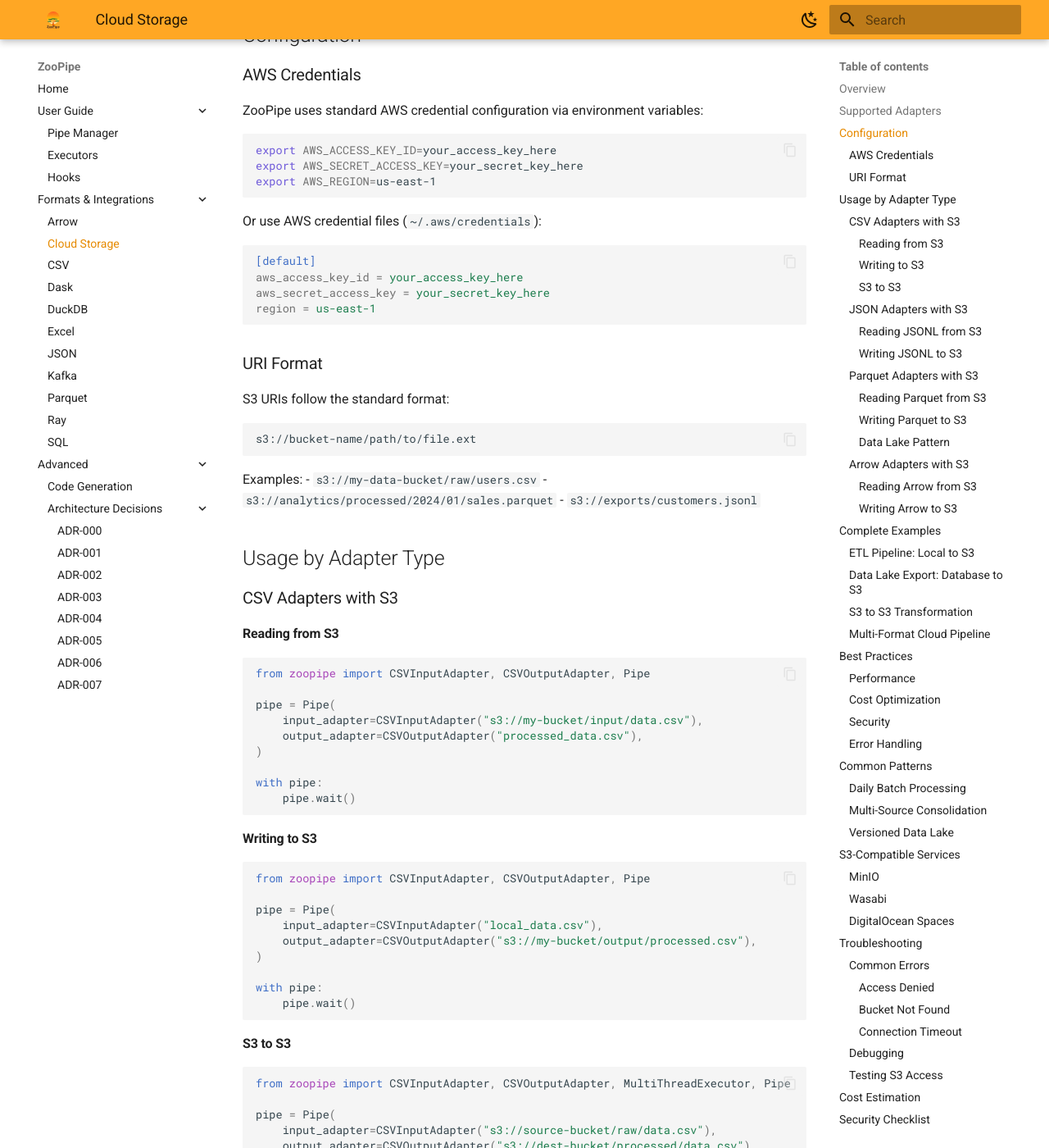
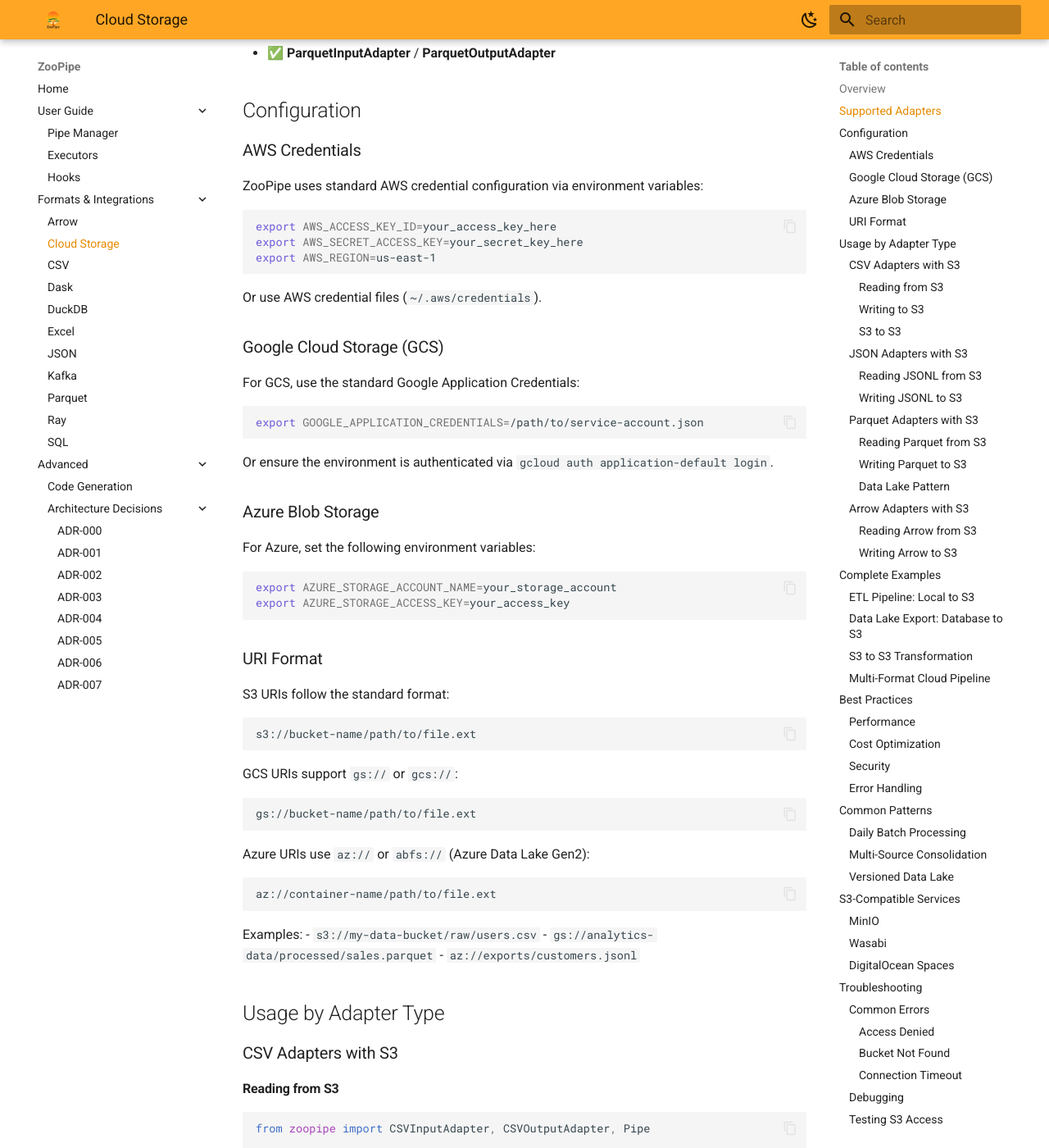
Before and after one commit to albertobadia/zoopipe, an MkDocs documentation site: the page built from docs/cloud-storage.md, in a window 1280 px wide and 1400 px high, scrolled down 908 px. Shown: the whole window at 82% size. Built offline with MkDocs 1.6.1 and Material for MkDocs 9.7.7, drawn with Linux system fonts in a browser that asks for light colours; some of the changed text lies outside the part shown.

Commit message:
UPDATE: Docs

````diff
--- a/docs/cloud-storage.md
+++ b/docs/cloud-storage.md
@@ -7,9 +7,11 @@
 ZooPipe integrates with cloud storage via the [object_store](https://docs.rs/object_store/) Rust crate, providing:
 
 - **S3 Support**: Direct integration with Amazon S3
-- **URI-Based Access**: Use `s3://bucket/path/file` URIs just like local paths
+- **GCS Support**: Native Google Cloud Storage support
+- **Azure Support**: Microsoft Azure Blob Storage support
+- **URI-Based Access**: Use `s3://`, `gs://`, or `az://` URIs just like local paths
 - **Automatic Handling**: No code changes needed beyond URI format
-- **Compatible Services**: Works with AWS S3, MinIO, Wasabi, and other S3-compatible services
+- **Compatible Services**: Works with AWS S3, MinIO, Wasabi, GCS, Azure, and other S3-compatible services
 - **Format Support**: Available for CSV, JSON, Arrow, and Parquet adapters
 - **Hybrid I/O Strategy**: ZooPipe automatically uses persistent background threads for S3 streams to prevent network latency from blocking the Python GIL, ensuring high throughput even in cloud environments.
 
@@ -34,13 +36,25 @@
 export AWS_REGION=us-east-1
 ```
 
-Or use AWS credential files (`~/.aws/credentials`):
+Or use AWS credential files (`~/.aws/credentials`).
 
-```ini
-[default]
-aws_access_key_id = your_access_key_here
-aws_secret_access_key = your_secret_key_here
-region = us-east-1
+### Google Cloud Storage (GCS)
+
+For GCS, use the standard Google Application Credentials:
+
+```bash
+export GOOGLE_APPLICATION_CREDENTIALS=/path/to/service-account.json
+```
+
+Or ensure the environment is authenticated via `gcloud auth application-default login`.
+
+### Azure Blob Storage
+
+For Azure, set the following environment variables:
+
+```bash
+export AZURE_STORAGE_ACCOUNT_NAME=your_storage_account
+export AZURE_STORAGE_ACCESS_KEY=your_access_key
 ```
 
 ### URI Format
@@ -51,10 +65,22 @@
 s3://bucket-name/path/to/file.ext
 ```
 
+GCS URIs support `gs://` or `gcs://`:
+
+```
+gs://bucket-name/path/to/file.ext
+```
+
+Azure URIs use `az://` or `abfs://` (Azure Data Lake Gen2):
+
+```
+az://container-name/path/to/file.ext
+```
+
 Examples:
 - `s3://my-data-bucket/raw/users.csv`
-- `s3://analytics/processed/2024/01/sales.parquet`
-- `s3://exports/customers.jsonl`
+- `gs://analytics-data/processed/sales.parquet`
+- `az://exports/customers.jsonl`
 
 ## Usage by Adapter Type
 
````
Also changed, not shown: README.md (+4 -3 lines), docs/arrow.md (+4 -0 lines), docs/csv.md (+16 -1 lines), docs/json.md (+14 -0 lines), docs/parquet.md (+4 -0 lines), docs/sql.md (+5 -3 lines), examples/README.md (+13 -0 lines), 1 other file.
